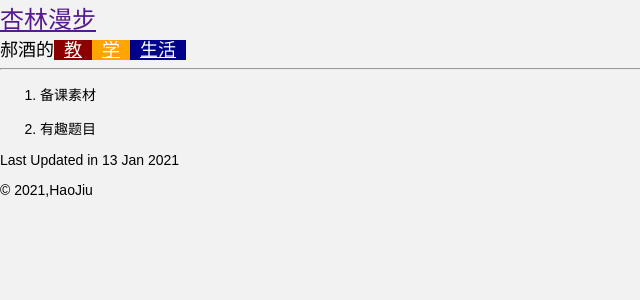
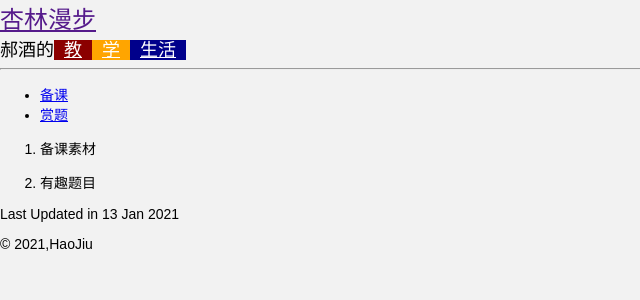
Before and after one commit to tan9p/tan9p.github.io, a Jekyll site: the page built from teach/index.md, in a window 1280 px wide. Shown: the top 300 px of the page, without its empty margins (0-640 px from the left). Built offline with Jekyll 4.4.1, drawn with Linux system fonts in a browser that asks for light colours.

Commit message:
change url to absolute

```diff
--- a/_includes/header.html
+++ b/_includes/header.html
@@ -18,6 +18,6 @@
     <div id="container">
     <div id="header" role="banner">
 		<span id="title"><a href="{{ .Site.BaseURL }}">{{ site.title }}</a></span><BR/>
-		<span id="sub-title">郝酒的<span id="teach"><a href="teach/index.html">教</a></span><span id="learn"><a href="learn/index.html">学</a></span><span id="live"><a href="live/index.html">生活</a></span></span>
+		<span id="sub-title">郝酒的<span id="teach"><a href="/teach/">教</a></span><span id="learn"><a href="/learn/">学</a></span><span id="live"><a href="/live/">生活</a></span></span>
       <HR/>
     </div>
--- a/_layouts/teach.html
+++ b/_layouts/teach.html
@@ -1,4 +1,7 @@
 {% include header.html %}
+<div>
+<ul><li><a href="/BeiKe/">备课</a></li><li><a href="/ShangTi/">赏题</a></li></ul>
+<div>
 {{ content }}
 {% include footer.html %}
 </body>
```
